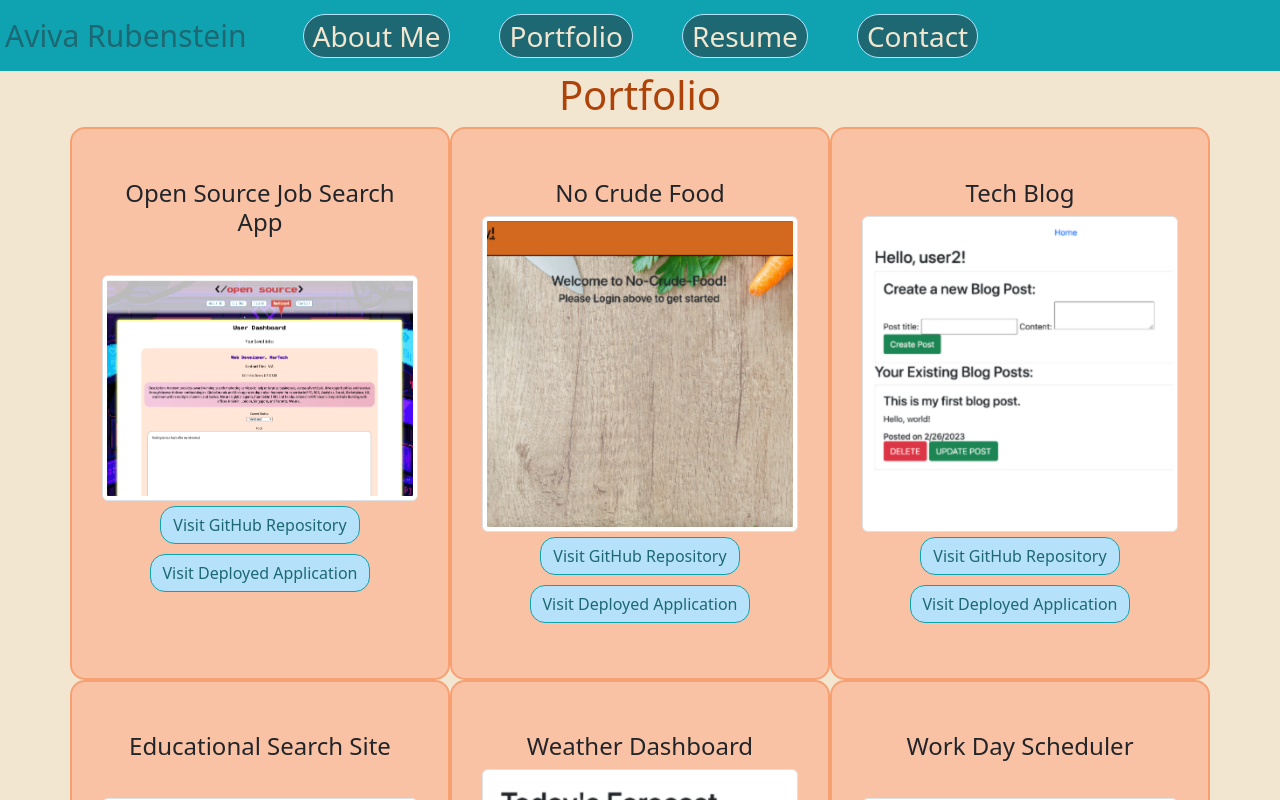
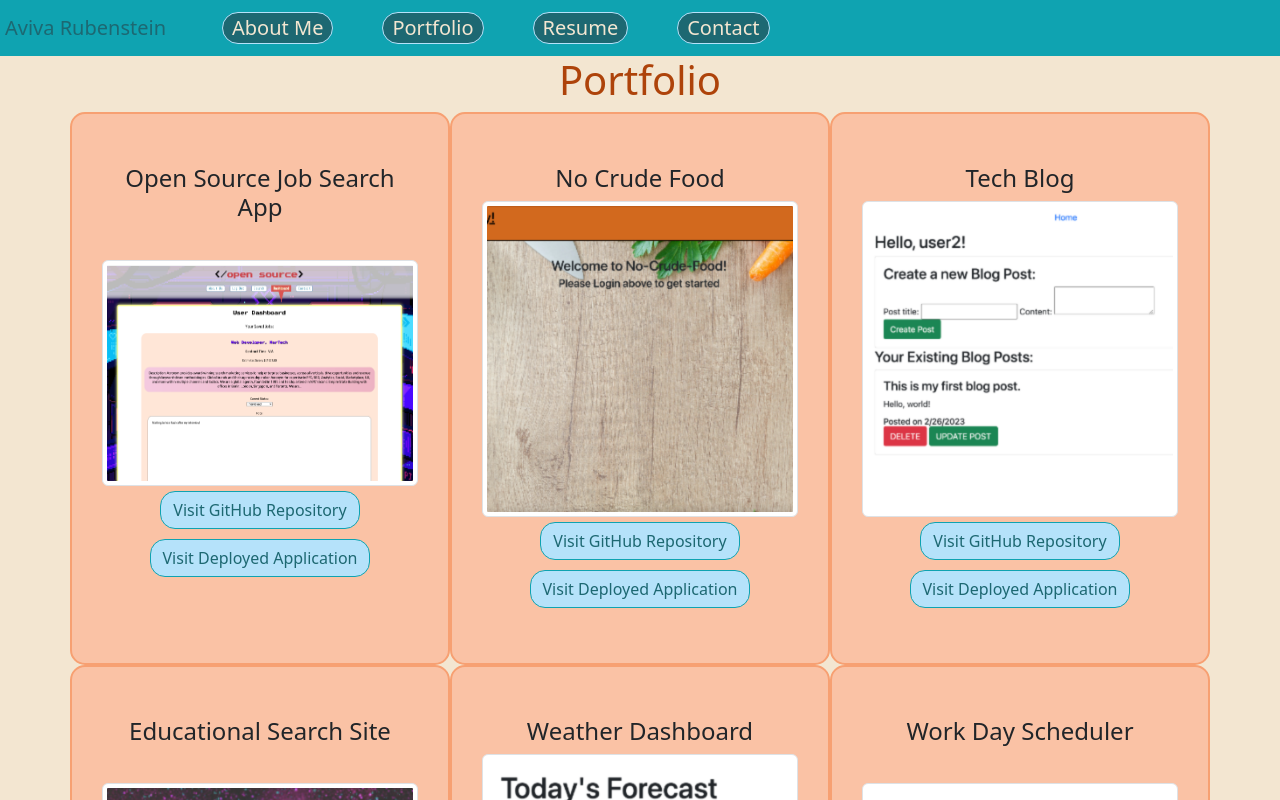
Before and after one commit to AvivaRubenstein/React-Portfolio, a React (Create React App) app: page /React-Portfolio/portfolio in a window 1280 px wide. Shown: the top 800 px of the page. Built offline with nearby package versions, Linux system fonts and the light colour scheme.

Commit message:
restyling navbar and aboutMe page

```diff
--- a/package.json
+++ b/package.json
@@ -5,6 +5,9 @@
   "homepage": "https://AvivaRubenstein.github.io/React-Portfolio",
   "dependencies": {
     "@emailjs/browser": "^3.11.0",
+    "@emotion/react": "^11.11.1",
+    "@emotion/styled": "^11.11.0",
+    "@mui/material": "^5.14.7",
     "@testing-library/jest-dom": "^5.16.5",
     "@testing-library/react": "^11.1.0",
     "@testing-library/user-event": "^13.5.0",
--- a/src/Assets/styles/aboutMe.css
+++ b/src/Assets/styles/aboutMe.css
@@ -15,6 +15,9 @@ i.icon {
 #techSkillsHeading {
     text-align: center;
 }
-.about-me-description {
+.about-me {
     text-align: center;
 }
+#descr {
+
+}
--- a/src/components/Header.js
+++ b/src/components/Header.js
@@ -7,11 +7,11 @@ import '../Assets/styles/header.css';
 const styles = {
   headerStyle: {
     background: colors.Moonstone,
-    fontSize: '25px',
+    fontSize: '20px',
   },
   navbarBrand : {
     paddingLeft: '5px',
-    fontSize: '30px',
+    fontSize: '20px',
     color: colors['Carribean-Current']
 
   },
@@ -23,7 +23,7 @@ const styles = {
     // color: colors.Vanilla,
     border:`1px solid ${colors['Uranian-Blue']}`,
     borderRadius: '30px',
-    fontSize: '28px',
+    fontSize: '20px',
     paddingLeft: '9px',
     paddingRight: '9px',
     // background: colors['Carribean-Current']
--- a/src/components/pages/AboutMe.js
+++ b/src/components/pages/AboutMe.js
@@ -6,7 +6,7 @@ import '../../Assets/styles/aboutMe.css';
 //this will allow us to set the style of the JSX/HTML without a separate CSS file
 const styles = {
   image : {
-    width: '30vh',
+    width: '18vw',
     borderRadius: '150px'
   },
   heading : {
@@ -19,12 +19,16 @@ export default function AboutMe() {
     <div>
     <div className="container">
       <div className="row">
-        <div className="col about-me-description">
-      <h1 style={styles.heading}>About Me:</h1>
+        <div className="col ">
+      <h1 className="about-me" style={styles.heading}>About Me:</h1>
+        </div>
+        <div className="row">
+      <p className='col-6 ' id='descr'>
+        Hi!  My name is Aviva Rubenstein, and I am a Full-Stack Software Developer with experience in HTML/CSS/JavaScript and Java, as well as React, MySQL, NoSQL, APIs, and the MERN stack.   I am passionate about learning new technologies and about building code that works seamlessly for the end-user.  I am a problem-solver by nature, and I have experience working closely with teammates and superiors on projects to deliver results.  Please check out my projects, and feel free to reach out through the contact page, or by emailing me at aviva.d.rubenstein@gmail.com
+      </p>
+      <div className='col-6 about-me'>
       <img src={pic} alt="Photo" style={styles.image}></img>
-      <p>
-        My name is Aviva Rubenstein, and I am a Full-Stack Software Developer.  Please check out my projects, and feel free to reach out through the contact page, or by emailing me at aviva.d.rubenstein@gmail.com
-      </p>
+          </div>
         </div>
       </div>
     </div>
@@ -36,6 +40,7 @@ export default function AboutMe() {
       <i className="devicon-html5-plain-wordmark icon"></i>
       <i className="devicon-css3-plain-wordmark icon"></i>
       <i className="devicon-javascript-plain icon"></i>
+      <i className="devicon-java-plain-wordmark icon"></i>
       <i className="devicon-nodejs-plain-wordmark icon"></i>
       <i className="devicon-npm-original-wordmark icon"></i>
       <i className="devicon-jquery-plain-wordmark icon"></i>
```
Also changed, not shown: 1 other file (tests, documents, lock files or other folders).
